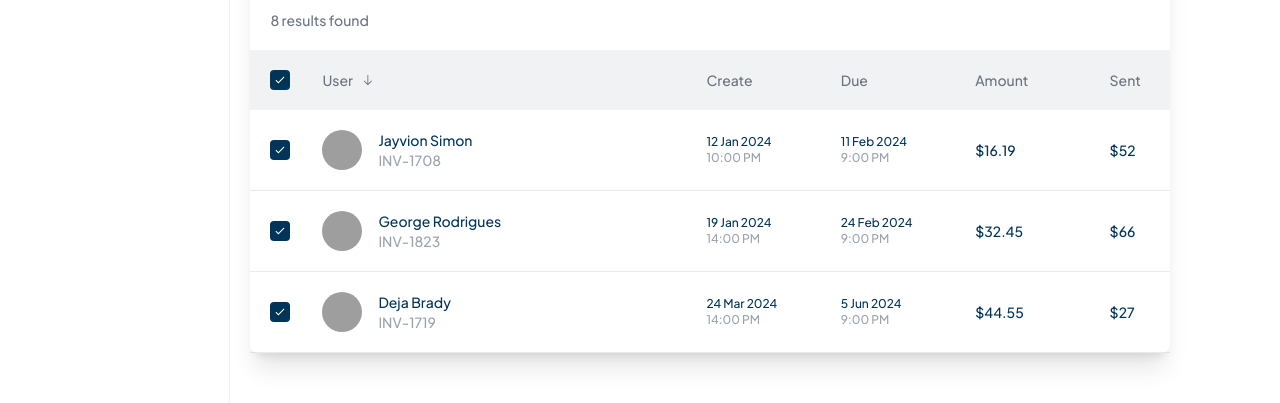
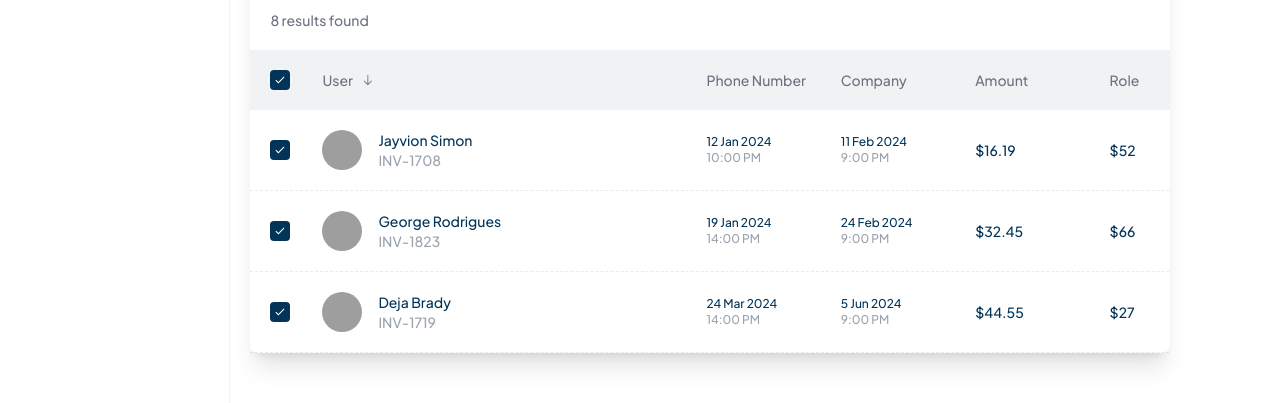
Before and after one commit to BCPAZ/crm-app, a React (Vite) app: page /users in a window 1280 px wide. Shown: the part 389-792 px from the top of the page. Built offline with nearby package versions, Linux system fonts and the light colour scheme; grey boxes are pictures that could not be loaded.

Commit message:
feat : table header content changed

```diff
--- a/src/components/App/Security/UserTable.jsx
+++ b/src/components/App/Security/UserTable.jsx
@@ -30,13 +30,13 @@ const UserTable = () => {
               </span>
             </th>
             <th className="text-sm font-medium w-[11%] text-gray-500">
-              Create
+              Phone Number
             </th>
-            <th className="text-sm font-medium w-[11%] text-gray-500">Due</th>
+            <th className="text-sm font-medium w-[11%] text-gray-500">Company</th>
             <th className="text-sm font-medium w-[11%] text-gray-500">
               Amount
             </th>
-            <th className="text-sm font-medium w-[11%] text-gray-500">Sent</th>
+            <th className="text-sm font-medium w-[11%] text-gray-500">Role</th>
             <th className="text-sm font-medium w-[11%] text-gray-500 rounded-e-lg">
               Status
             </th>
@@ -47,7 +47,7 @@ const UserTable = () => {
         <tbody className="w-full flex flex-col text-left">
           {userInvoices.map((invoice, index) => (
             <Link className="group" to={`${invoice.id}`} key={index}>
-              <tr className="p-5 border-b group-hover:bg-gray-200/20 border-grey/20  w-full flex items-center justify-between gap-5 min-h-[76px]">
+              <tr className="p-5 border-b group-hover:bg-gray-200/20 border-grey/20 border-dashed  w-full flex items-center justify-between gap-5 min-h-[76px]">
                 <th className="text-sm font-medium text-gray-500 flex items-center gap-3 rounded-s-lg w-[40%]">
                   <CheckboxElement />
                   <div className="flex items-center gap-4">
```
